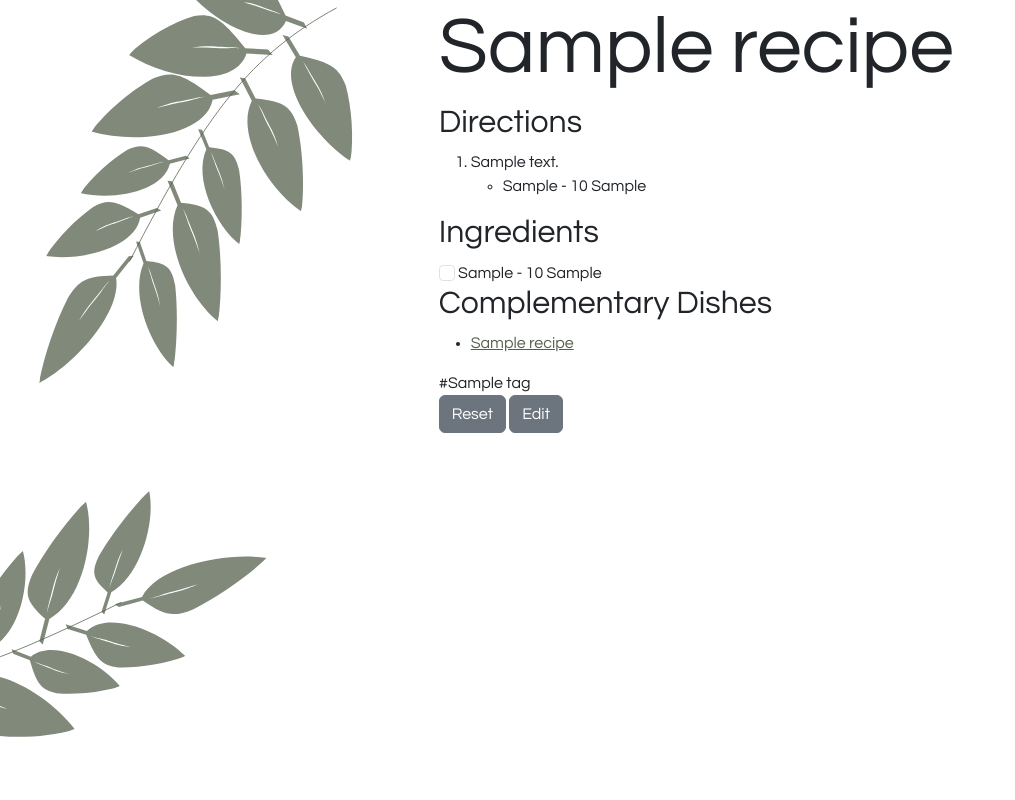
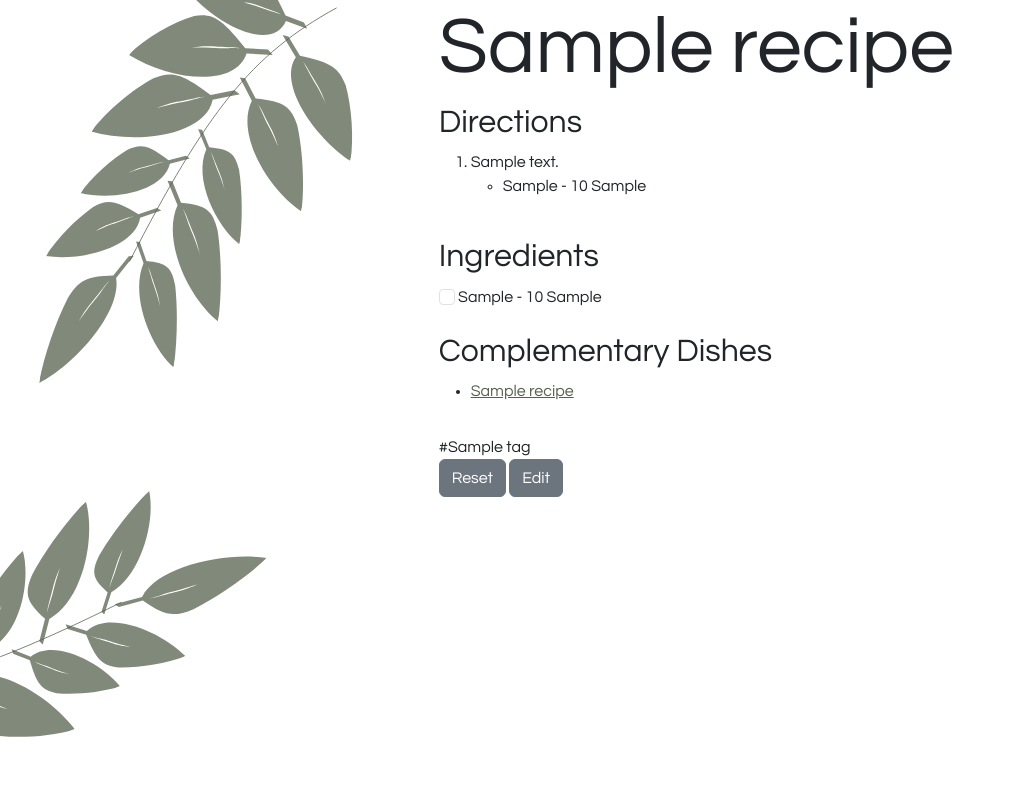
Before and after one commit to kishanpatel789/patel_recipe_app, a Flask app: page /recipe/1 in a window 1280 px wide. Shown: the whole page, without its empty margins (0-1015 px from the left). Run offline with Flask 3, Linux system fonts and the light colour scheme; tables that the repository leaves empty hold one stand-in row (values such as "Sample post"); some libraries are stand-ins or nearby versions.

Commit message:
Adjust spacing

```diff
--- a/application/templates/index.html
+++ b/application/templates/index.html
@@ -1,14 +1,12 @@
 {% extends "base.html" %}
 
 {% block content %}
-    <h1>
+    <h1 class="display-1">
         Patel Recipes
     </h1>
-    <ul>
     {% for recipe in recipes %}
         <div>
-            <a href="{{url_for('show_recipe', recipe_id=recipe.id)}}">{{recipe.name}}</a>
+            <a href="{{url_for('show_recipe', recipe_id=recipe.id)}}" class="ps-2">{{recipe.name}}</a>
         </div>
     {%endfor%}
-    </ul>
 {% endblock %}
--- a/application/templates/recipe.html
+++ b/application/templates/recipe.html
@@ -43,7 +43,7 @@
     </ol>
   </div>
 
-  <div id="ingredients">
+  <div id="ingredients" class="pt-4">
     <h2>Ingredients</h2>
     <div class="row row-cols-1 row-cols-sm-2">
       {% for direction in recipe.directions %}
@@ -79,7 +79,7 @@
   </div>
 
   {% if recipe.complementary_dishes %}
-  <div id="complementaryDishes">
+  <div id="complementaryDishes" class="pt-4">
     <h2>Complementary Dishes</h2>
     <ul>
       {% for comp in recipe.complementary_dishes %}
@@ -92,7 +92,7 @@
   </div>
   {% endif %}
 
-  <div id="tags">
+  <div id="tags" class="pt-3">
     <span>
     {% for tag in recipe.tags %}
       #{{tag.name}}
```
